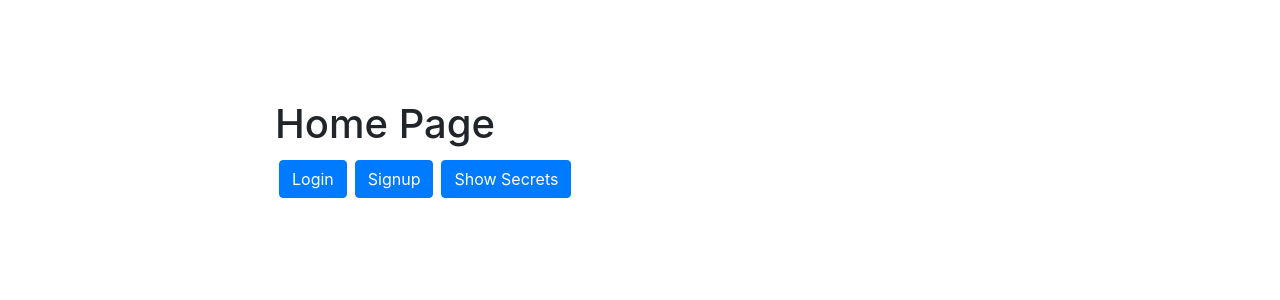
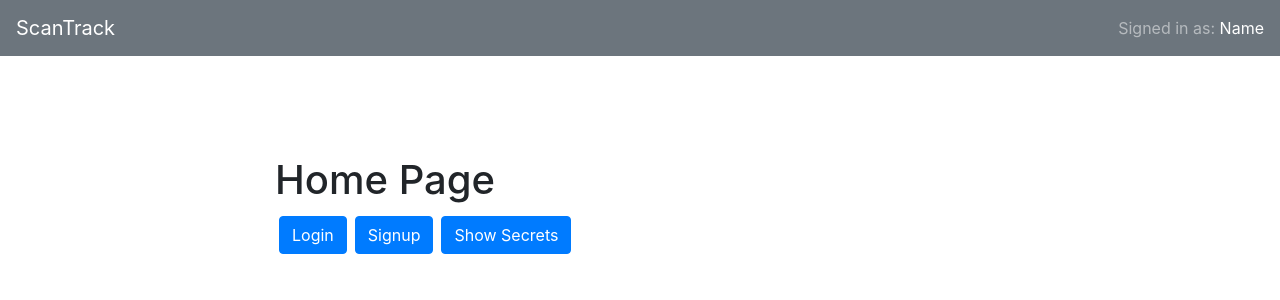
Before and after one commit to rachaelchar/ScanTrack, a React (Create React App) app in the folder client/: page / in a window 1280 px wide. Shown: the top 300 px of the page. Built offline with nearby package versions, Linux system fonts and the light colour scheme; no server answers.

Commit message:
add basic Header component

```diff
--- a/client/src/App.js
+++ b/client/src/App.js
@@ -1,10 +1,12 @@
 import React, { useContext } from "react";
 import { Route, Switch, BrowserRouter as Router, Redirect } from "react-router-dom";
 import { AuthProvider, AuthContext } from "./AuthContext";
+import 'bootstrap/dist/css/bootstrap.min.css';
 import Home from "./pages/Home";
 import Signup from "./pages/Signup";
 import Login from "./pages/Login";
 import Members from "./pages/Members";
+import Header from "./components/Header";
 
 // Even though this is the App.js file, in the end we are not exactly exporting
 // the App component.  We actually set up the app component to implement our react
@@ -52,6 +54,7 @@
 export default () => {
   return (
     <AuthProvider>
+      <Header />
       <App />
     </AuthProvider>
   );
--- a/client/src/components/Header/index.js
+++ b/client/src/components/Header/index.js
@@ -1,10 +1,19 @@
 import React from "react";
+import Navbar from "react-bootstrap/Navbar";
 
 export default function Header() {
 
   return (
     <div>
-      Header
+      <Navbar bg="secondary" variant="dark">
+        <Navbar.Brand href="#home">ScanTrack</Navbar.Brand>
+        <Navbar.Toggle />
+        <Navbar.Collapse className="justify-content-end">
+          <Navbar.Text>
+            Signed in as: <a href="#login">Name</a>
+          </Navbar.Text>
+        </Navbar.Collapse>
+      </Navbar>
     </div>
   )
 }
--- a/client/src/index.js
+++ b/client/src/index.js
@@ -1,6 +1,5 @@
 import React from 'react';
 import ReactDOM from 'react-dom';
-import 'bootstrap/dist/css/bootstrap.min.css';
 import App from './App';
 
 ReactDOM.render(<App />, document.getElementById('root'));
```
Also changed, not shown: client/src/pages/Home.js (indentation only).
